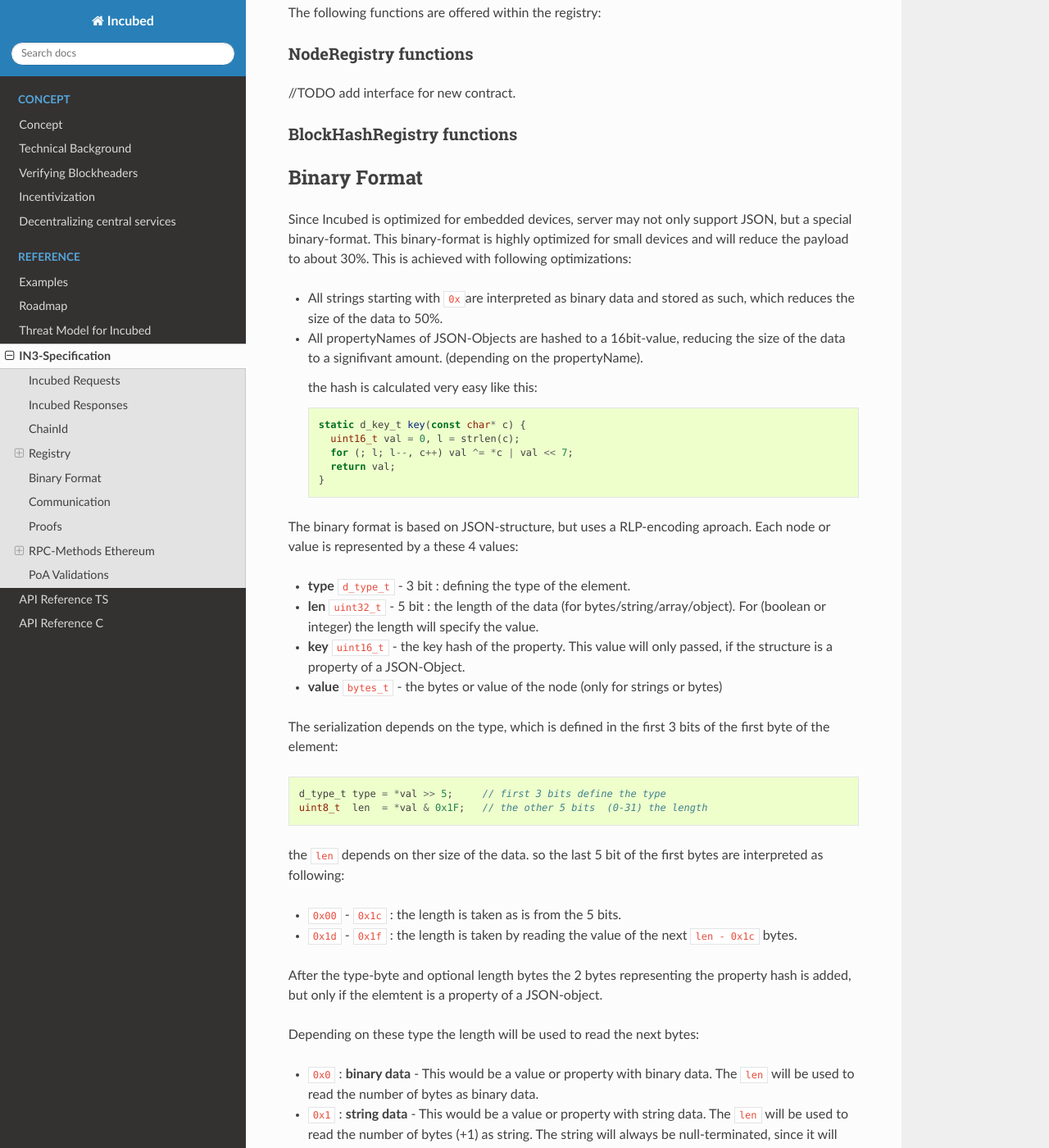
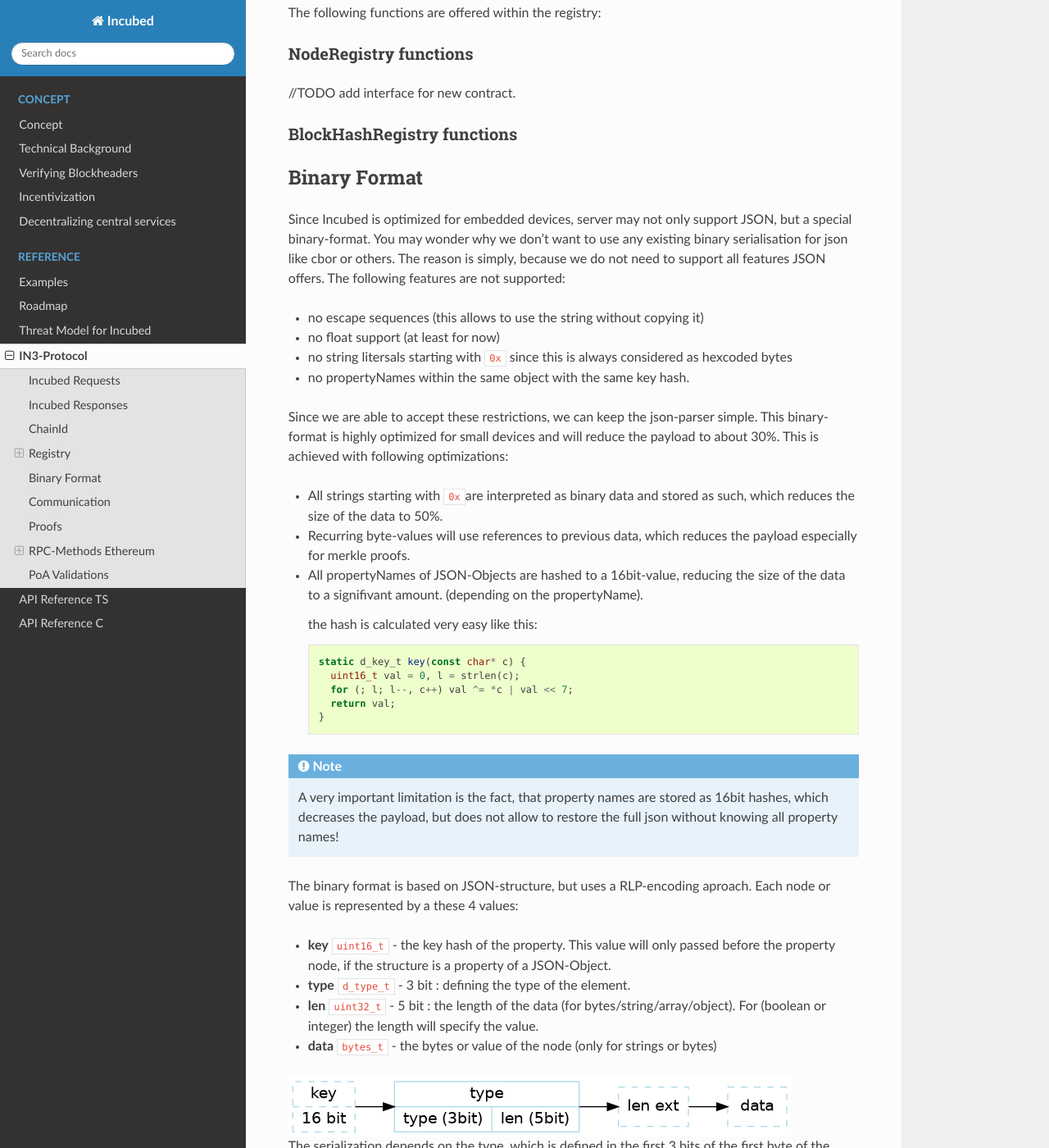
Before and after one commit to blockchainsllc/in3-docs, a Sphinx documentation site: the page built from docs/spec.md, in a window 1280 px wide and 1400 px high, scrolled down 4747 px. Shown: the whole window at 82% size. Built offline with Sphinx 7.4.7 and the Read the Docs theme 2.0.0, drawn with Linux system fonts in a browser that asks for light colours; pages that are not in the unit, such as notebooks, are missing from menus; some of the changed text lies outside the part shown.

Commit message:
more spec

`````diff
--- a/docs/spec.md
+++ b/docs/spec.md
@@ -1,6 +1,6 @@
-# IN3-Specification
+# IN3-Protocol
 
-This document describes the communication between a incubed client and a incubed node. This communication is based on requests which use extended [JSON-RPC](https://www.jsonrpc.org/specification)-Format. Especially for ethereum-based requests this means each node also accepts all standard requests as at https://github.com/ethereum/wiki/wiki/JSON-RPC, which also includes handling Bulk-requests.
+This document describes the communication between a incubed client and a incubed node. This communication is based on requests which use extended [JSON-RPC](https://www.jsonrpc.org/specification)-Format. Especially for ethereum-based requests this means each node also accepts all standard requests as defined at [Ethereum JSON-RPC](https://github.com/ethereum/wiki/wiki/JSON-RPC) , which also includes handling Bulk-requests.
 
 Each request may add an optional `in3` property defining the verification behavior for incubed.
 
@@ -178,9 +178,18 @@
 
 ## Binary Format
 
-Since Incubed is optimized for embedded devices, server may not only support JSON, but a special binary-format. This binary-format is highly optimized for small devices and will reduce the payload to about 30%. This is achieved with following optimizations:
+Since Incubed is optimized for embedded devices, server may not only support JSON, but a special binary-format.
+You may wonder why we don't want to use any existing binary serialisation for json like cbor or others. The reason is simply, because we do not need to support all features JSON offers. The following features are not supported:
+- no escape sequences (this allows to use the string without copying it)
+- no float support (at least for now)
+- no string litersals starting with `0x` since this is always considered as hexcoded bytes
+- no propertyNames within the same object with the same key hash.
+
+Since we are able to accept these restrictions, we can keep the json-parser simple.
+This binary-format is highly optimized for small devices and will reduce the payload to about 30%. This is achieved with following optimizations:
 
 * All strings starting with `0x`are interpreted as binary data and stored as such, which reduces the size of the data to 50%.
+* Recurring byte-values will use references to previous data, which reduces the payload especially for merkle proofs.
 * All propertyNames of JSON-Objects are hashed to a 16bit-value, reducing the size of the data to a signifivant amount. (depending on the propertyName).
 
   the hash is calculated very easy like this:
@@ -193,12 +202,35 @@
   ````
 
 
+```eval_rst
+.. note:: A very important limitation is the fact, that property names are stored as 16bit hashes, which decreases the payload, but does not allow to restore the full json without knowing all property names!
+```
+
 The binary format is based on JSON-structure, but uses a RLP-encoding aproach. Each node or value is represented by a these 4 values:
 
+*  **key** `uint16_t` - the key hash of the property. This value will only passed before the property node, if the structure is a property of a JSON-Object.
 *  **type** `d_type_t` - 3 bit : defining the type of the element.
 *  **len** `uint32_t` - 5 bit : the length of the data (for bytes/string/array/object). For (boolean or integer) the length will specify the value.
-*  **key** `uint16_t` - the key hash of the property. This value will only passed, if the structure is a property of a JSON-Object.
-*  **value** `bytes_t` - the bytes or value of the node (only for strings or bytes)
+*  **data** `bytes_t` - the bytes or value of the node (only for strings or bytes)
+
+
+```eval_rst
+.. graphviz::
+
+    digraph g{
+      rankdir=LR;
+
+      node[fontname="Helvetica",   shape=record, color=lightblue ]
+      propHash[label="key|16 bit", style=dashed]
+      type[label="type|{type (3bit) | len (5bit)}"]
+      len2[label="len ext",  style=dashed]
+      data[label="data",  style=dashed]
+      propHash -> type -> len2 -> data
+    }
+
+
+```
+
 
 The serialization depends on the type, which is defined in the first 3 bits of the first byte of the element:
 
@@ -219,13 +251,29 @@
 * `0x0` : **binary data** - This would be a value or property with binary data. The `len` will be used to read the number of bytes as binary data.
 * `0x1` : **string data** - This would be a value or property with string data. The `len` will be used to read the number of bytes (+1) as string. The string will always be null-terminated, since it will allow small devices to use the data directly instead copying memory in RAM.
 * `0x2` : **array** - represents a array node, where the `len` represents the number of elements in the array. The array elements will be added right after the array-node.
-* `0x3` : **object** - a JSON-object with `len` properties comming next. In this case the properties following this element will have a `key` specified.
-* `0x4` : **boolean** - boolean value where len must be either `0x1`= `true` or `0x0` = `false`.
+* `0x3` : **object** - a JSON-object with `len` properties comming next. In this case the properties following this element will have a leading `key` specified.
+* `0x4` : **boolean** - boolean value where `len` must be either `0x1`= `true` or `0x0` = `false`. if `len > 1` this element is a copy of a previous node and may reference the same data.
 * `0x5` : **integer** - a integer-value with max 29 bit (since the 3 bits are used for the type). if the value is higher than `0x20000000`, it will be stored as binary data.
 * `0x6` : **null** - represents a null-value. if this value has a `len`> 0 it will indicate the beginning of data, where `len` will be used to specify the number of elements to follow. This is optional, but helps small devices to allocate the right amount of memory.
 
 
 ## Communication
+
+Incubed requests follow a simple request/response schema allowing even devices with a small bandwith to retrieve all required data with one request. But there are exceptions when a additional need to fetched.
+
+These are:
+
+1. **Changes in the NodeRegistry**
+
+    Changes in the NodeRegistry are based on one of the following event :
+
+    - `LogNodeRegistered`
+    - `LogNodeRemoved`
+    - `LogNodeChanged`
+
+    The server needs to watch for events from the `NodeRegistry` contract, and update the nodelist when needed.
+
+    Changes are detected by the client by comparing the blocknumber of the latest change with the last known blocknumber. Since each response will include the `lastNodeList` a client may detect this change after receiving the data. The client is then expected to call `in3_nodeList` to update its nodeList before sending out the next request. In case the node is not able proof the new nodeList, client may blacklist such a node.
 
 ## Proofs
 
`````
